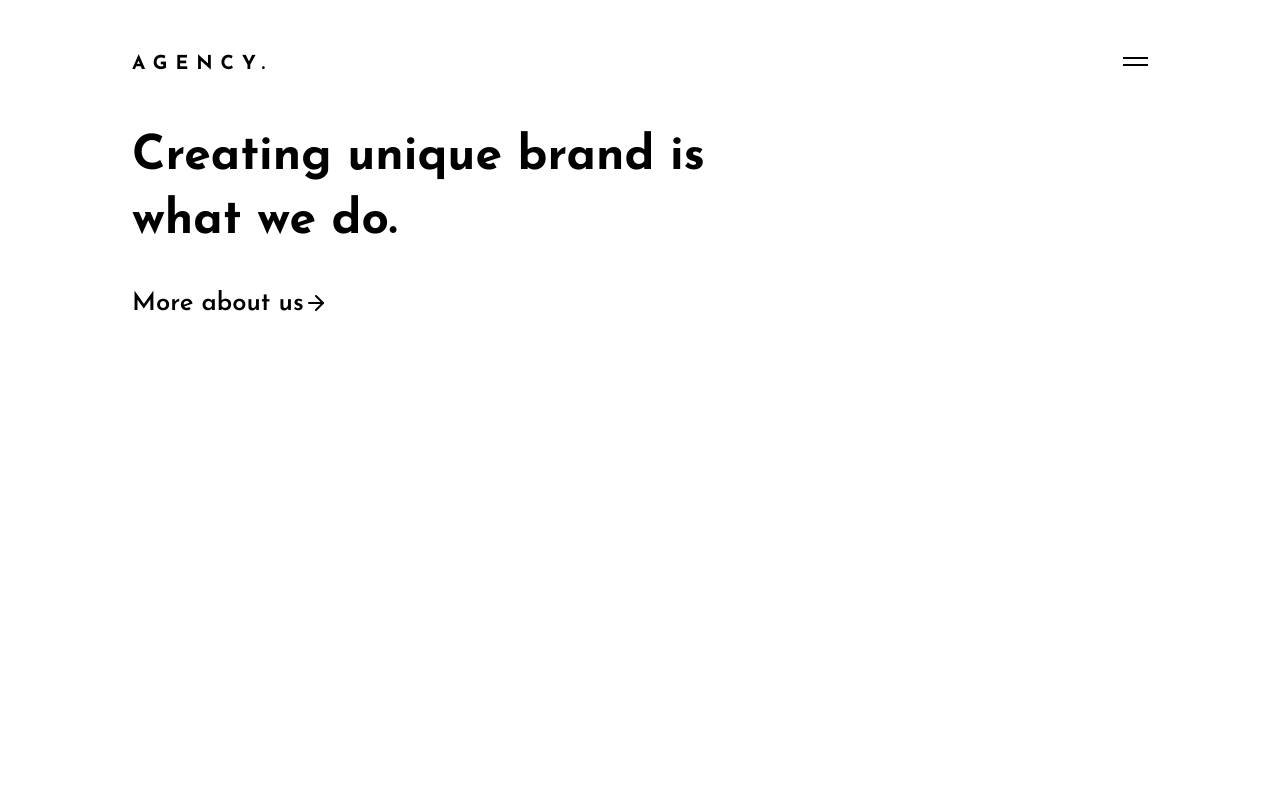
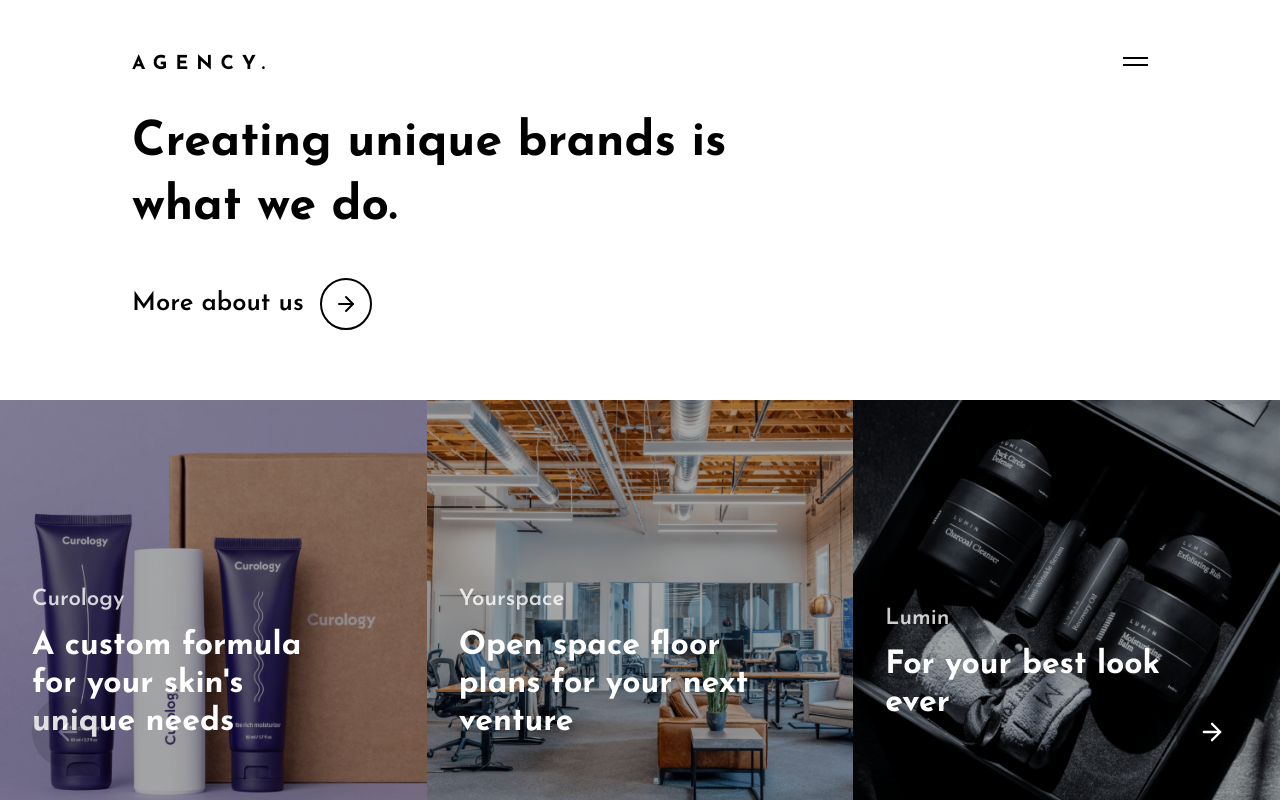
Before and after one commit to dhanushp/melriver-react, a React (Create React App) app: page / in a window 1280 px wide. Built offline with nearby package versions, Linux system fonts and the light colour scheme.

Commit message:
Rework on the UI

```diff
--- a/src/App.js
+++ b/src/App.js
@@ -2,6 +2,7 @@
 import "./styles/App.scss";
 import Header from "./components/header";
 import Banner from "./components/banner";
+import Cases from "./components/cases";
 
 function App() {
   useEffect(() => {
@@ -15,6 +16,7 @@
     <div className='App'>
       <Header />
       <Banner />
+      <Cases />
     </div>
   );
 }
--- a/src/components/banner.js
+++ b/src/components/banner.js
@@ -8,7 +8,7 @@
                 <div className='row'>
                     <h2>
                         <div className='line'>
-                            <span>Creating unique brand is</span>
+                            <span>Creating unique brands is</span>
                         </div>
                         <div className='line'>
                             <span>what we do.</span>
--- /dev/null
+++ b/src/components/cases.js
@@ -0,0 +1,59 @@
+import React from 'react'
+import { ReactComponent as CasesNext } from '../assets/arrow-right.svg'
+import { ReactComponent as CasesPrev } from '../assets/arrow-left.svg'
+
+
+const caseStudies = [
+    {
+        id: 1,
+        subtitle: 'Curology',
+        title: "A custom formula for your skin's unique needs",
+        img: "curology-min"
+    },
+    {
+        id: 2,
+        subtitle: 'Yourspace',
+        title: "Open space floor plans for your next venture",
+        img: "yourspace-min"
+    },
+    {
+        id: 3,
+        subtitle: 'Lumin',
+        title: "For your best look ever",
+        img: "lumin-min"
+    }
+
+]
+
+
+const Cases = () => {
+    return (
+        <section className='cases'>
+            <div className='container-fluid'>
+                <div className='cases-navigation'>
+                    <div className='cases-arrow prev disabled'>
+                        <CasesPrev />
+                    </div>
+                    <div className='cases-arrow next'>
+                        <CasesNext />
+                    </div>
+                </div>
+                <div className='row'>
+                    {caseStudies.map( caseItem => (
+                        <div className='case' key = {caseItem.id}>
+                            <div className='case-details'>
+                                <span>{caseItem.subtitle}</span>
+                                <h2>{caseItem.title}</h2>
+                            </div>
+                            <div className='case-image'>
+                                <img src={require(`../assets/${caseItem.img}.png`)} alt={caseItem.title} />
+                            </div>
+                        </div>
+                    ))}
+                </div>
+            </div>
+        </section>
+    )
+}
+
+export default Cases;
--- a/src/styles/components/banner.scss
+++ b/src/styles/components/banner.scss
@@ -45,18 +45,38 @@
                 color: $black;
                 text-decoration: none;
                 display: flex;
+                align-items: center;
                 font-weight: 600;
                 @include media ("<=tablet") {
-                    height: 48px;
+                    font-size: 1.3rem;
                 }
                 @include media ("<=phone") {
-                    font-size: 1.3rem;
-                }
-                span {
                     font-size: 1.1rem;
                 }
                 svg {
-
+                    margin-left: 16px;
+                    border: 2px solid $black;
+                    padding: 12px;
+                    height: 24px;
+                    width: 24px;
+                    border-radius: 100px;
+                    transition: .4s ease-in-out;
+                    @include media ("<=tablet") {
+                        padding: 6px;
+                        width: 20px;
+                        height: 20px;
+                    }
+                    @include media ("<=phone") {
+                        padding: 4px;
+                        width: 16px;
+                        height: 16px;
+                    }
+                }
+                &:hover {
+                    svg {
+                        background: $black;
+                        color: $white;
+                    }
                 }
             }
         }
--- a/src/styles/components/cases.scss
+++ b/src/styles/components/cases.scss
@@ -0,0 +1,113 @@
+.cases {
+    height: 50vh;
+    height: calc(var(--vh, 1vh) * 50);
+    .cases-navigation {
+        position: absolute;
+        bottom: 0px;
+        width: 100%;
+        display: flex;
+        justify-content: space-between;
+        align-items: center;
+        z-index: 6;
+        padding: 32px;
+        box-sizing: border-box;
+        @include media('<=tablet') {
+            display: none;
+        }
+        .cases-arrow {
+            background: rgba(0,0,0,.4);
+            height: 72px;
+            width: 72px;
+            border-radius: 100%;
+            display: flex;
+            align-items: center;
+            justify-content: center;
+            svg {
+                color: $white;
+                height: 28px;
+                width: 28px;
+            }
+            &.disabled {
+                opacity: 0.3;
+            }
+        }
+    }
+    .row {
+        @include media('<=tablet') {
+            flex-direction: column;
+        }
+        .case {
+            position: relative;
+            background: $black;
+            cursor: pointer;
+            &:hover {
+                .case-image {
+                    opacity: 0.4;
+                }
+            }
+            .case-details {
+                width: 33.333vw;
+                height: 50vh;
+                height: calc(var(--vh, 1vh) * 50);
+                display: flex;
+                flex-direction: column;
+                justify-content: center;
+                padding: 32px;
+                box-sizing: border-box;
+                z-index: 1;
+                position: relative;
+                @include media('<=tablet') {
+                    width: 100vw;
+                }
+                @include media('<=phone') {
+                    padding: 16px;
+                }
+                span {
+                    margin-top: 156px;
+                    font-size: 1.6rem;
+                    opacity: .8;
+                    color: $white;
+                    font-weight: 600;
+                    @include media('<=desktop','>tablet') {
+                        font-size: 1.4rem;
+                    }
+                    @include media('<=phone') {
+                        font-size: 1.2rem;
+                        line-height: 2.2rem;
+                    }
+                }
+                h2 {
+                    font-size: 2.4rem;
+                    line-height: 3.4rem;
+                    width: 85%;
+                    margin-top: 16px;
+                    color: $white;
+                    @include media('<=desktop','>tablet') {
+                        font-size: 2rem;
+                        line-height: 2.4rem;
+                    }
+                    @include media('<=phone') {
+                        font-size: 1.7rem;
+                        line-height: 2.2rem;
+                        margin-top: 8px;
+                    }
+                }
+            }
+            .case-image {
+                top: 0;
+                left: 0;
+                width: 100%;
+                height: 100%;
+                overflow: hidden;
+                position: absolute;
+                opacity: .65;
+                transition: .4s cubic-bezier(.6,-0.5,.1,.99);
+                img {
+                    height: 100%;
+                    width: 100%;
+                    object-fit: cover;
+                }
+            }
+        }
+    }
+}
```
